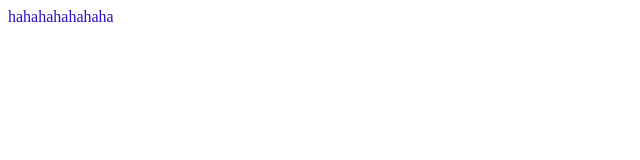
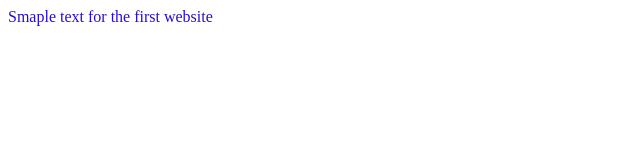
Before and after one commit to NicoChava/first-project, a plain HTML site: page index.html in a window 1280 px wide. Shown: the whole page, without its empty margins (0-640 px from the left). Drawn offline with Linux system fonts and the light colour scheme.

Commit message:
First sample text

```diff
--- a/index.html
+++ b/index.html
@@ -8,6 +8,6 @@
     <link rel="stylesheet" href="styles.css">
 </head>
 <body>
-    hahahahahahaha
+    Smaple text for the first website
 </body>
 </html>
```
